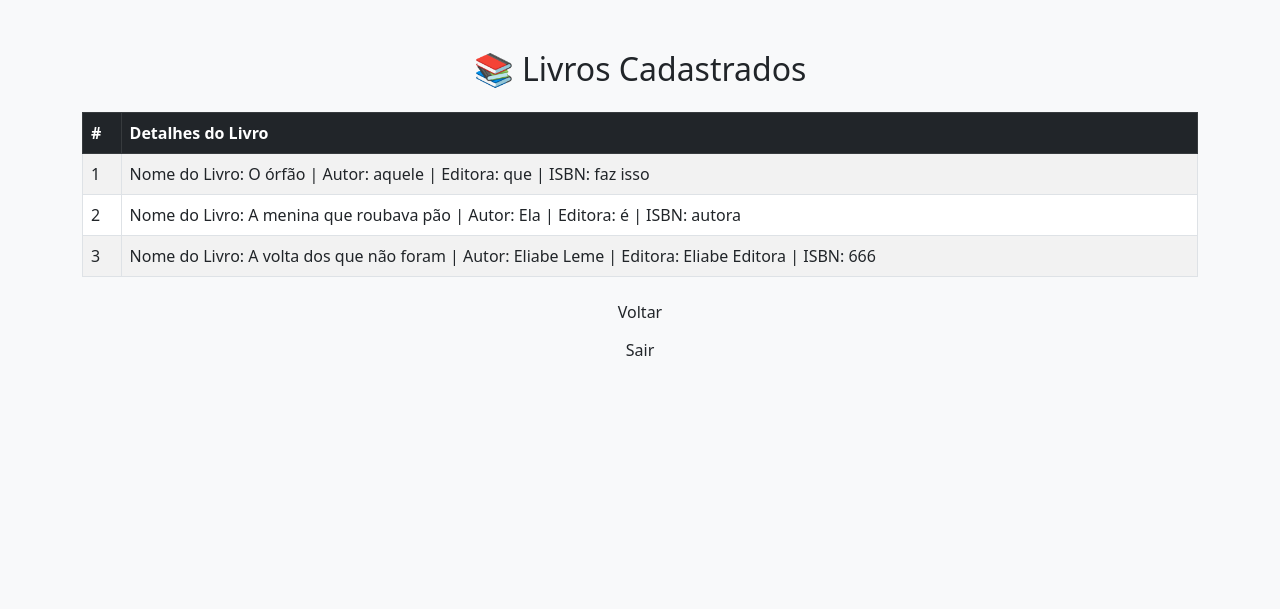
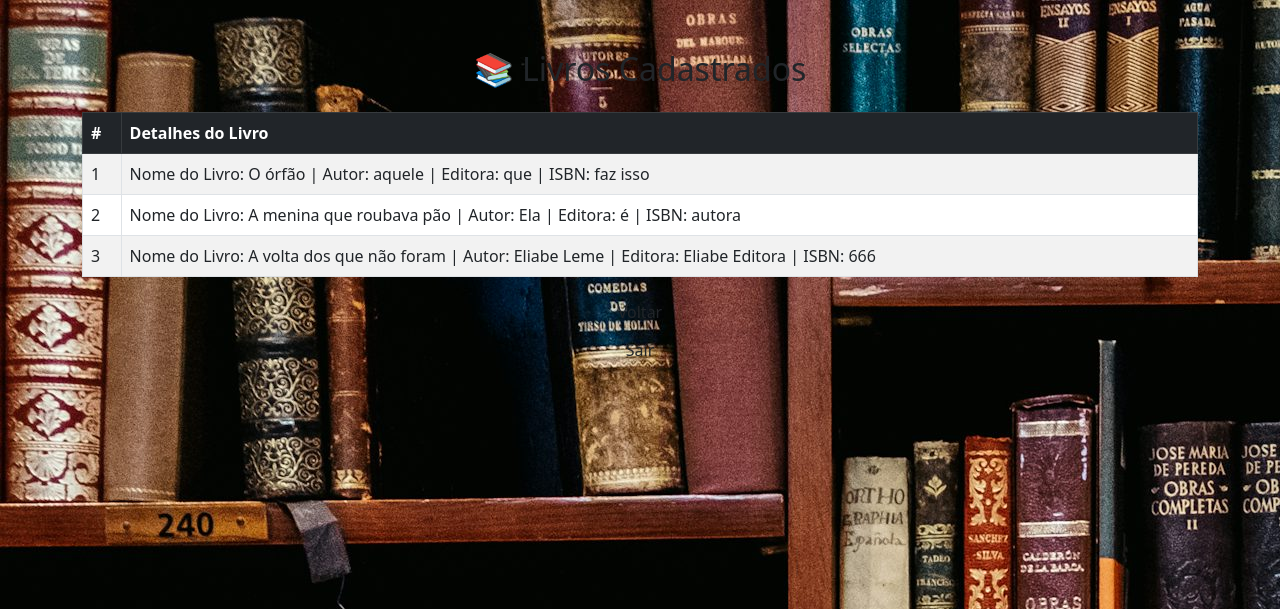
Before and after one commit to willsf2021/FATEC_DES_WEB2_2025_Avaliacao1, a PHP site: page /listar_todos_livros.php in a window 1280 px wide. Shown: the top 609 px of the page. Run offline with PHP 8.4, Linux system fonts and the light colour scheme; the visitor is signed in with stand-in values (Sample User, id 1).

Commit message:
refact: adicionado background

```diff
--- a/listar_todos_livros.php
+++ b/listar_todos_livros.php
@@ -34,6 +34,9 @@ if (file_exists($filename)) {
         .container {
             margin-top: 50px;
         }
+        body {
+            background: url('./assets/bg.jpg');
+        }
     </style>
 </head>
 
```
